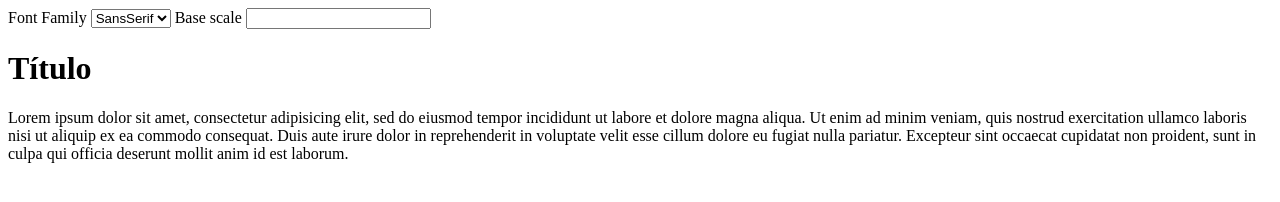
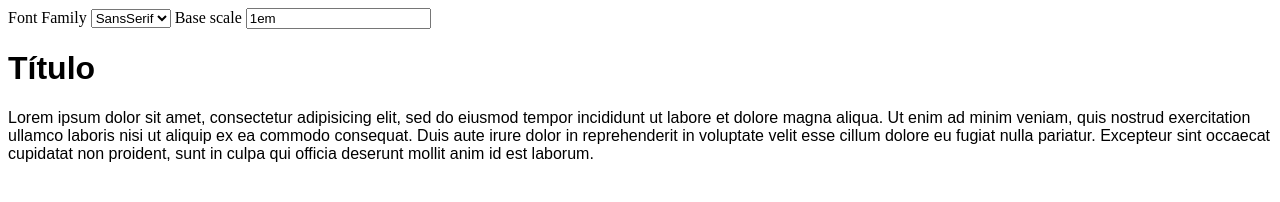
Before and after one commit to sanmau79/fonttester, a plain HTML site: page index.html in a window 1280 px wide. Drawn offline with nearby package versions, Linux system fonts and the light colour scheme.

Commit message:
scale basic function added

```diff
--- a/index.html
+++ b/index.html
@@ -12,9 +12,7 @@
 		.Serif{
 			font-family: Georgia, serif;
 		}
-		#container{
-			font-size: attr(data-scale);
-		}
+
 	</style>
 
 </head>
@@ -22,7 +20,7 @@
 <body>
 
 	<aside>
-		<form>
+		<form method="get">
 			<label>Font Family</label>
 			<select id="font-family">
 				<option>SansSerif</option>
@@ -30,11 +28,11 @@
 			</select>
 
 			<label>Base scale</label>
-			<input id="" type="text"/>
+			<input id="font-size" type="text" value="1em" />
 		</form>
 	</aside>
 
-	<div id="container" data-scale="8px">
+	<div id="container" class="SansSerif">
 		<h1>Título</h1>
 		<p>Lorem ipsum dolor sit amet, consectetur adipisicing elit, sed do eiusmod
 		tempor incididunt ut labore et dolore magna aliqua. Ut enim ad minim veniam,
@@ -46,12 +44,21 @@
 
 	<script type="text/javascript">
 
+		<!-- http://api.jquery.com/val/ -->
+
 		var selectedScheme = 'SansSerif';
 		$('#font-family').change(function(){
 	    	$('#container').removeClass(selectedScheme).addClass($(this).val());
 	    	selectedScheme = $(this).val();
 		});
 
+		$( '#font-size' )
+  		.keyup(function() {
+    		var value = $( this ).val();
+    		$( '#container' ).css( 'font-size', value );
+		  })
+		.keyup();
+
 	</script>
 
 </body>
```
